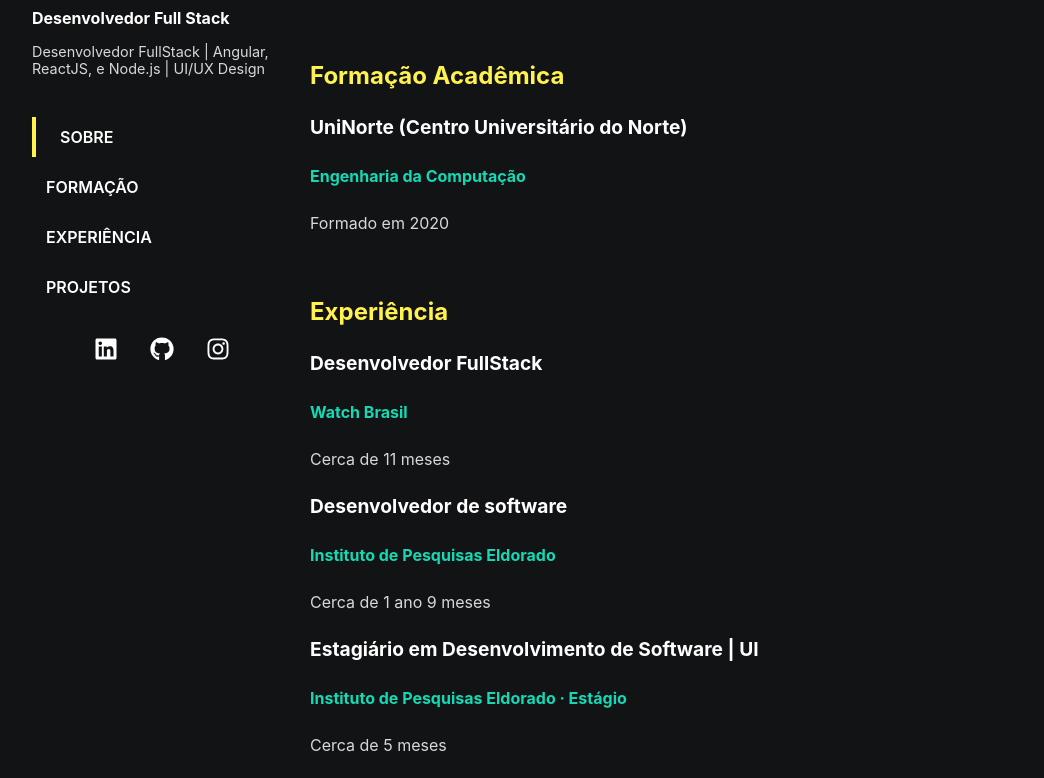
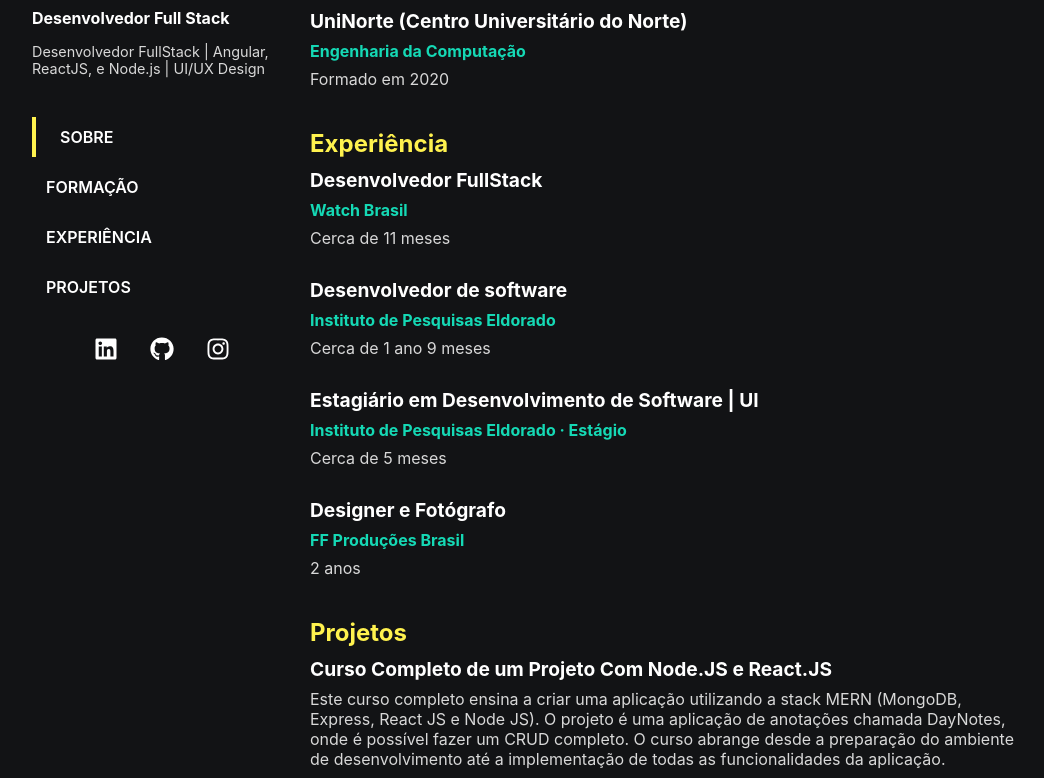
Before and after one commit to jhonatansarmento/personal-site, a Next.js app: page / in a window 1280 px wide. Shown: the part 362-1140 px from the top of the page, without its empty margins (136-1180 px from the left). Built offline with nearby package versions, Linux system fonts and the light colour scheme.

Commit message:
feat(theme): add ThemeProvider and primary theme colors

```diff
--- a/src/app/page.tsx
+++ b/src/app/page.tsx
@@ -5,7 +5,9 @@
 import ProfileSection from '@/shared/components/ProfileSection';
 import { Sections } from '@/shared/constants/navigationSections';
 import GlobalStyle from '@/shared/styles/global';
+import { primaryTheme } from '@/shared/styles/themes';
 import { useState } from 'react';
+import { ThemeProvider } from 'styled-components';
 import * as S from './styles';
 
 export default function Home() {
@@ -13,6 +15,7 @@
 
   return (
     <>
+      <ThemeProvider theme={primaryTheme}>
         <GlobalStyle />
         <S.Container>
           <S.FixedContainer>
@@ -24,6 +27,7 @@
           <ContentSection />
         </S.Container>
         <Footer />
+      </ThemeProvider>
     </>
   );
 }
--- a/src/shared/components/ContentSection/styles.ts
+++ b/src/shared/components/ContentSection/styles.ts
@@ -12,15 +12,15 @@
 `;
 
 export const Title = styled.h3`
-  color: #fff24e;
-  font-size: 1.5em;
+  color: ${({ theme }) => theme.primaryColor};
+  font-size: 1.5rem;
   margin-bottom: 10px;
 `;
 
 export const Text = styled.p`
-  font-size: 1.1em;
+  font-size: 1.1rem;
   line-height: 1.6;
-  color: #d8d8d8;
+  color: ${({ theme }) => theme.textColor};
 `;
 
 export const Experience = styled.div`
@@ -28,21 +28,28 @@
 `;
 
 export const ExperienceItem = styled.div`
-  margin-bottom: 20px;
+  margin-bottom: 30px;
+  display: flex;
+  flex-direction: column;
+  gap: 0.5rem;
+
+  &:last-child {
+    margin-bottom: 20px;
+  }
 `;
 
 export const ExperienceTitle = styled.h4`
-  font-size: 1.2em;
+  font-size: 1.2rem;
 `;
 
 export const ExperienceSubtitle = styled.h5`
-  font-size: 1em;
-  color: #15d9b5;
+  font-size: 1rem;
+  color: ${({ theme }) => theme.secondaryColor};
 `;
 
 export const ExperienceText = styled.p`
-  font-size: 1em;
-  color: #d8d8d8;
+  font-size: 1rem;
+  color: ${({ theme }) => theme.textColor};
 `;
 
 export const Projects = styled.div`
@@ -50,11 +57,18 @@
 `;
 
 export const ProjectItem = styled.div`
-  margin-bottom: 20px;
+  margin-bottom: 30px;
+  display: flex;
+  flex-direction: column;
+  gap: 0.5rem;
+
+  &:last-child {
+    margin-bottom: 20px;
+  }
 `;
 
 export const ProjectTitle = styled.h4`
-  font-size: 1.2em;
+  font-size: 1.2rem;
   text-decoration: none;
 
   &:hover {
@@ -63,8 +77,8 @@
 `;
 
 export const ProjectDescription = styled.p`
-  font-size: 1em;
-  color: #d8d8d8;
+  font-size: 1rem;
+  color: ${({ theme }) => theme.textColor};
 `;
 
 export const Education = styled.div`
@@ -73,18 +87,21 @@
 
 export const EducationItem = styled.div`
   margin-bottom: 20px;
+  display: flex;
+  flex-direction: column;
+  gap: 0.5rem;
 `;
 
 export const EducationInstitution = styled.h4`
-  font-size: 1.2em;
+  font-size: 1.2rem;
 `;
 
 export const EducationDegree = styled.h5`
-  font-size: 1em;
-  color: #15d9b5;
+  font-size: 1rem;
+  color: ${({ theme }) => theme.secondaryColor};
 `;
 
 export const EducationPeriod = styled.p`
-  font-size: 1em;
-  color: #d8d8d8;
+  font-size: 1rem;
+  color: ${({ theme }) => theme.textColor};
 `;
--- a/src/shared/components/Footer/styles.ts
+++ b/src/shared/components/Footer/styles.ts
@@ -4,5 +4,5 @@
   text-align: center;
   padding: 10px 0;
   margin-top: 20px;
-  color: #d8d8d8;
+  color: ${({ theme }) => theme.textColor};
 `;
--- a/src/shared/components/ProfileSection/styles.ts
+++ b/src/shared/components/ProfileSection/styles.ts
@@ -32,7 +32,7 @@
 export const Name = styled.h1`
   font-size: 1.5em;
   margin: 10px 0;
-  color: #fff24e;
+  color: ${({ theme }) => theme.primaryColor};
 
   @media (max-width: 768px) {
     font-size: 1.2em;
@@ -51,7 +51,7 @@
 
 export const Description = styled.p`
   font-size: 0.9em;
-  color: #d8d8d8;
+  color: ${({ theme }) => theme.textColor};
   margin: 10px 0;
 
   @media (max-width: 768px) {
@@ -79,13 +79,13 @@
   text-decoration: none;
   margin: 10px 0;
   padding: 10px;
-  border-left: ${({ $active }) =>
-    $active ? '4px solid #FFF24E' : '4px solid transparent'};
+  border-left: ${({ $active, theme }) =>
+    $active ? `4px solid ${theme.primaryColor}` : '4px solid transparent'};
   transition: background-color 0.3s, border-left 0.3s;
   padding-left: ${({ $active }) => ($active ? '1.5rem' : '')};
 
   &:hover {
-    color: ${({ $active }) => ($active ? '' : '#fff24e')};
+    color: ${({ $active, theme }) => ($active ? '' : theme.primaryColor)};
   }
 `;
 
@@ -98,13 +98,13 @@
   margin-top: 20px;
 
   a {
-    color: #ffffff;
+    color: ${({ theme }) => theme.white};
     text-decoration: none;
     font-size: 1.5em;
     transition: color 0.3s;
 
     &:hover {
-      color: #fff24e;
+      color: ${({ theme }) => theme.primaryColor};
     }
   }
 `;
@@ -123,10 +123,10 @@
 
 export const EducationDegree = styled.h5`
   font-size: 1em;
-  color: #15d9b5;
+  color: ${({ theme }) => theme.secondaryColor};
 `;
 
 export const EducationPeriod = styled.p`
   font-size: 1em;
-  color: #d8d8d8;
+  color: ${({ theme }) => theme.textColor};
 `;
--- a/src/shared/constants/profileContent.ts
+++ b/src/shared/constants/profileContent.ts
@@ -4,7 +4,7 @@
   description:
     'Desenvolvedor FullStack | Angular, ReactJS, e Node.js | UI/UX Design',
   imageSrc:
-    'https://media.licdn.com/dms/image/D4D03AQGBk3H7MhqkSQ/profile-displayphoto-shrink_800_800/0/1708103587369?e=1727308800&v=beta&t=yRycc7faEEeUJ4H54m2r03k59YmNsBjcdC-FRvrDK4E',
+    'https://media.licdn.com/dms/image/v2/D4D03AQGBk3H7MhqkSQ/profile-displayphoto-shrink_800_800/profile-displayphoto-shrink_800_800/0/1708103587369?e=1732752000&v=beta&t=UVso43Bb91uCyuMTJd2_Q8vLG5sMbTxakzvH_bFiR6w',
   name: 'Jhonatan Sarmento',
   title: 'Desenvolvedor Full Stack',
   navItems: [
--- a/src/shared/styles/global.ts
+++ b/src/shared/styles/global.ts
@@ -1,12 +1,18 @@
 import { createGlobalStyle } from 'styled-components';
 
 const GlobalStyle = createGlobalStyle`
-  body {
-    background-color: #121315;
-    color: #ffffff;
-    font-family: 'Inter', sans-serif;
+  * {
     margin: 0;
     padding: 0;
+    box-sizing: border-box;
+
+  }
+
+  body {
+    background-color: ${({ theme }) => theme.background};
+    color: ${({ theme }) => theme.white};
+    font-family: 'Inter', sans-serif;
+
   }
 
   ul {
@@ -18,10 +24,6 @@
     color: inherit;
     text-decoration: none;
   }
-
-  * {
-    box-sizing: border-box;
-  }
 `;
 
 export default GlobalStyle;
--- /dev/null
+++ b/src/shared/styles/themes.ts
@@ -0,0 +1,7 @@
+export const primaryTheme = {
+  background: '#121315',
+  primaryColor: '#fff24e',
+  secondaryColor: '#15d9b5',
+  textColor: '#d8d8d8',
+  white: '#fff',
+};
```
Lines whose indentation alone changed are shown as unchanged.
